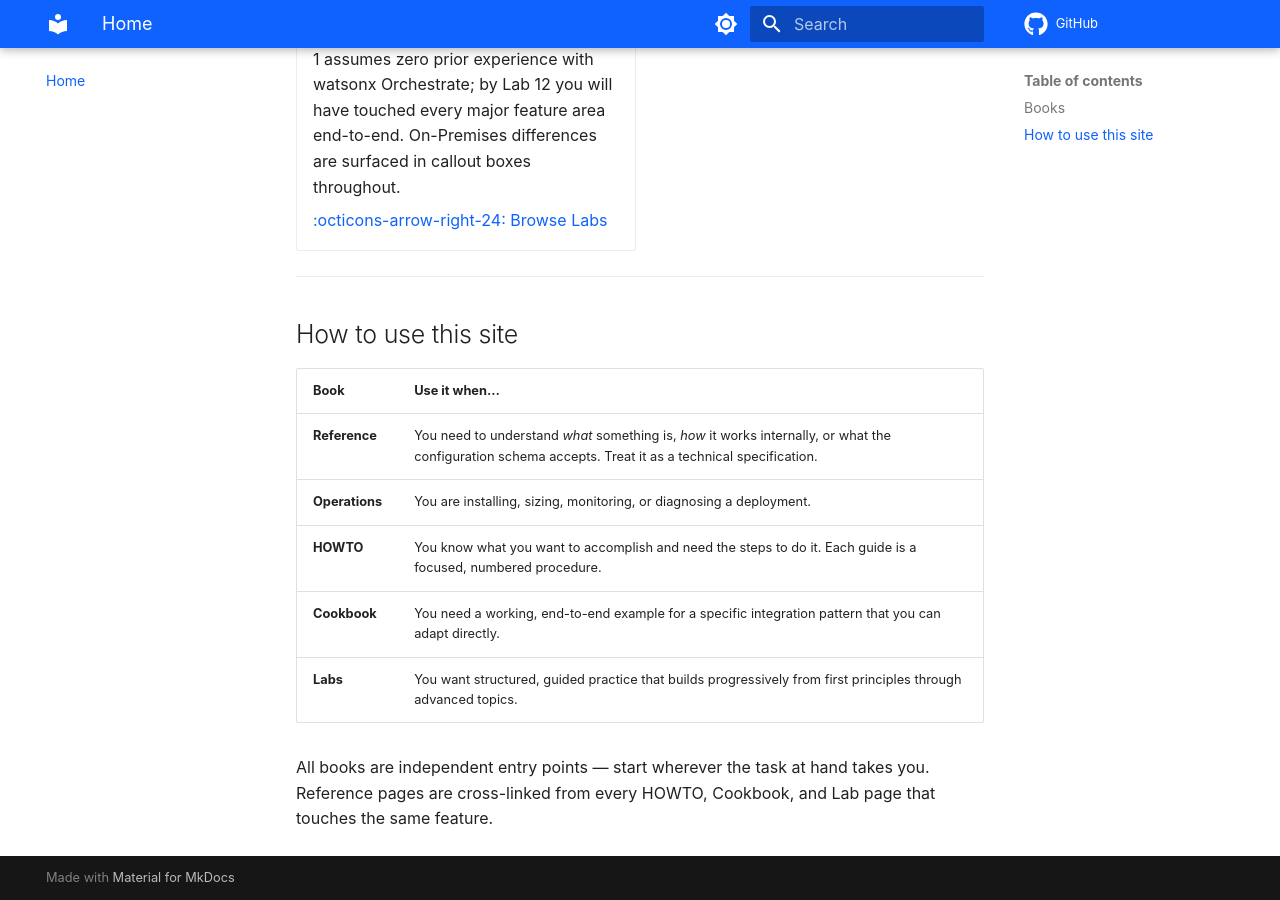
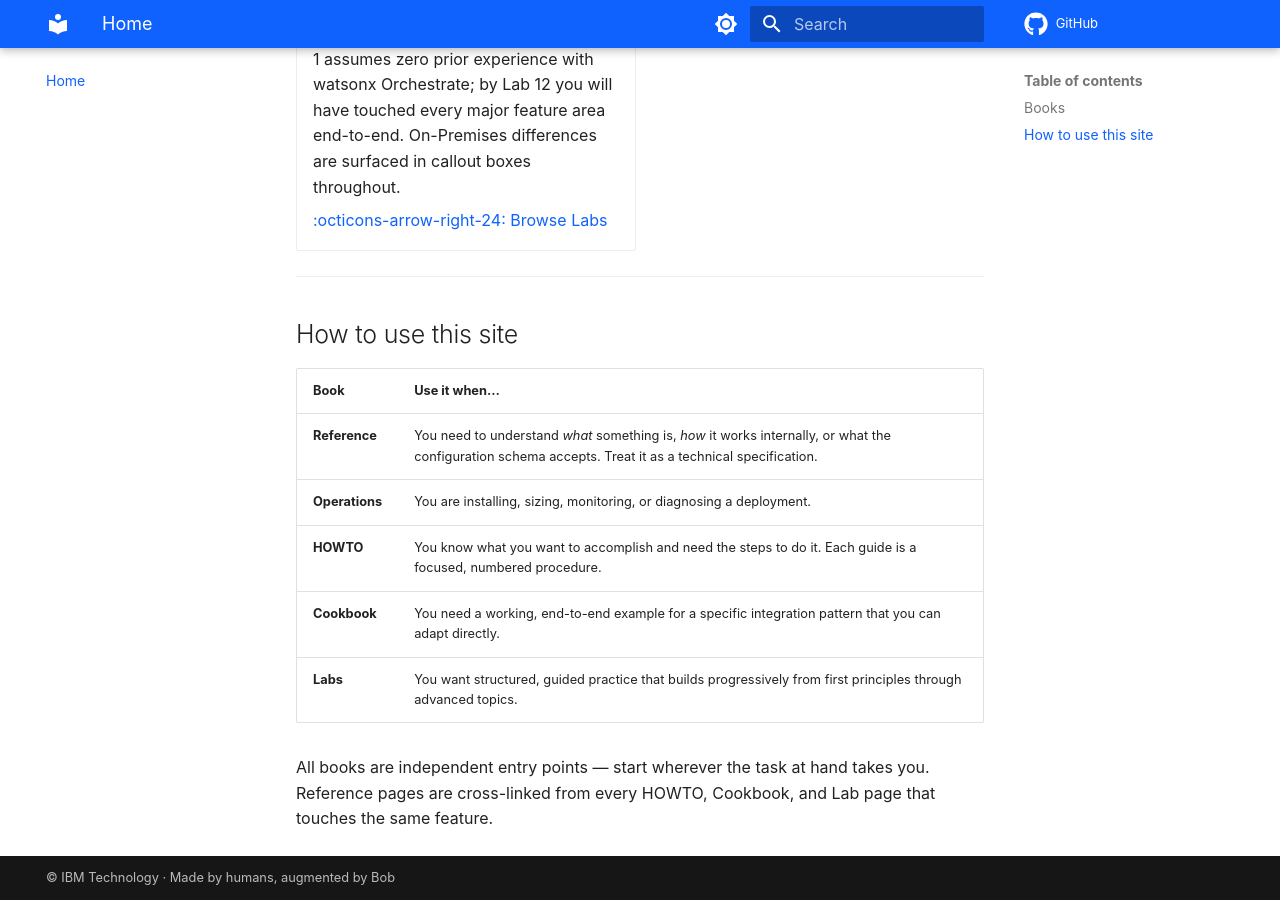
Before and after one commit to fwhipple/watsonx-orchestrate-bible, an MkDocs documentation site: the page built from docs/index.md, in a window 1280 px wide and 900 px high, scrolled down 1208 px. Built offline with MkDocs 1.6.1 and Material for MkDocs 9.7.7, drawn with Linux system fonts in a browser that asks for light colours; comment, search, counter and statistics services are not loaded.

Commit message:
mkdocs.yml: restore copyright and augmented-by-Bob footer

```diff
--- a/mkdocs.yml
+++ b/mkdocs.yml
@@ -60,6 +60,11 @@ markdown_extensions:
   - tables
   - toc:
       permalink: true
+
+copyright: "© IBM Technology · Made by humans, augmented by Bob"
+
+extra:
+  generator: false
 
 extra_css:
   - stylesheets/extra.css
```
